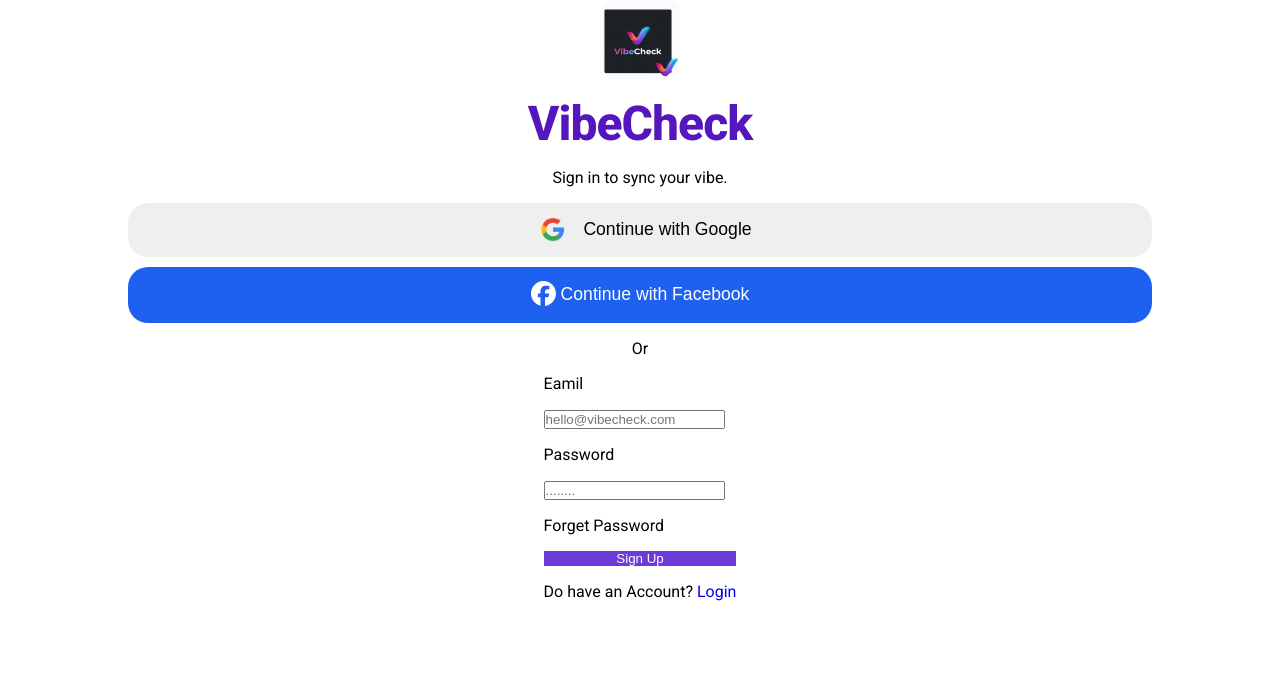
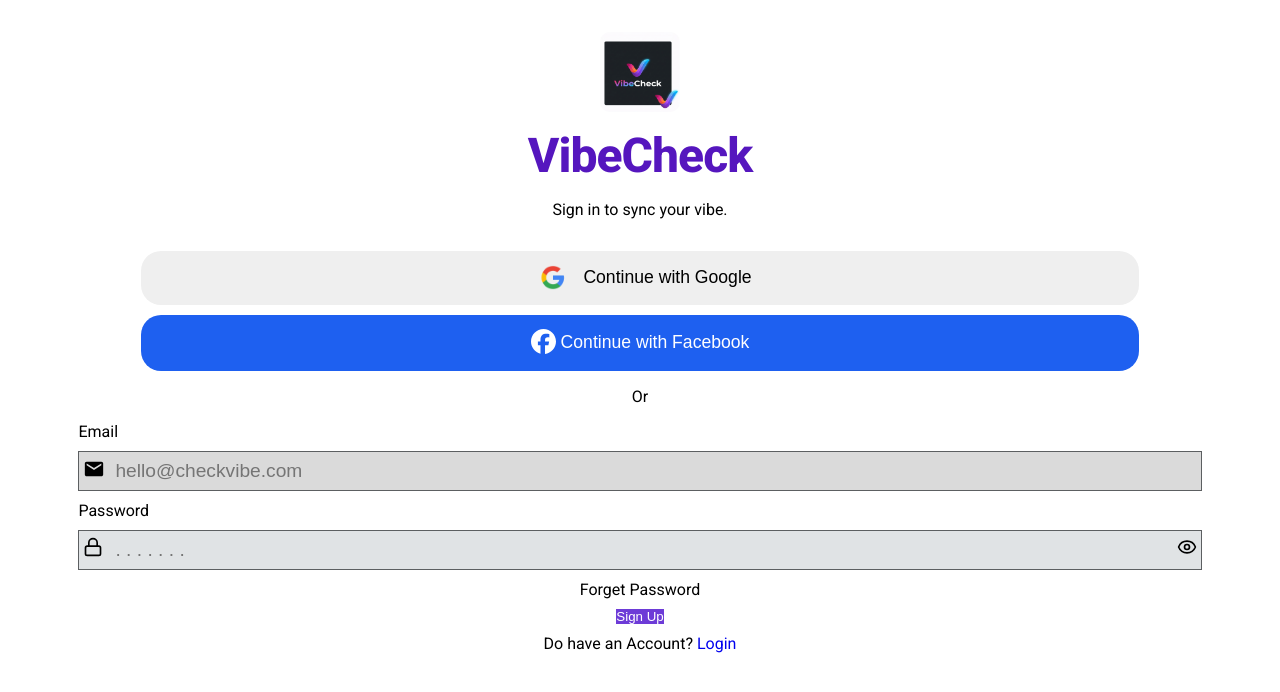
Before and after one commit to Wiz3Boudi/check_vibe, a React (Vite) app: page /sign-up in a window 1280 px wide. Shown: the top 692 px of the page. Built offline with nearby package versions, Linux system fonts and the light colour scheme.

Commit message:
login page

```diff
--- a/src/componants/Input.jsx
+++ /dev/null
@@ -1,23 +0,0 @@
-import { MdEmail, MdLock } from "react-icons/md";
-import styled from "styled-components";
-
-export default function Input(props){
-    return(
-        <>
-           <Label htmlFor={props.htmlFor}>{props.labelTitle} </Label>
-           <InputContainer>
-              <StyledInput
-                id={props?.htmlFor}
-                type={props?.inputType}
-                placeholder={props?.placeholder}
-                name={props?.name}
-                value={props?.value}
-                onChange={props.onClick}
-            />
-           </InputContainer>
-        </>
-    )
-}
-const Label = styled.label``;
-const InputContainer = styled.div``;
-const StyledInput = styled.input``;
--- a/src/pages/CreateAccount.jsx
+++ b/src/pages/CreateAccount.jsx
@@ -1,11 +1,12 @@
 import { useState } from "react";
 import styled from "styled-components"
 import Logo from '../componants/Logo';
-import Input from "../componants/Input";
 import Button from "../componants/Button";
 import { Link } from "react-router";
 import google from '/images/google.png';
 import { FaFacebook } from "react-icons/fa6";
+import { LockIcon, EyeClosed, Eye } from "lucide-react";
+import { MdEmail } from "react-icons/md";
 
 export default function CreateAccount(){
 
@@ -13,6 +14,9 @@
         email:'',
         password:''
     })
+
+    const [showPassword, setShowPassword] = useState(false);
+
 
     function formHandelChange(e){
         const id = e.target.id;
@@ -50,24 +54,43 @@
                 Or
             </Pragraph>
             <Form onSubmit={formSubmitHandeler}>
-                <Input
-                    inputType='text'
-                    htmlFor='email'
-                    labelTitle='Eamil'
-                    placeholder="hello@vibecheck.com"
-                    name='email'
-                    onClick={formHandelChange}
-                    value={formValues.email}
+                <label htmlFor="email">Email</label>
+                <EmailInputContainer>
+                    <input
+                        type="text"
+                        placeholder="hello@checkvibe.com"
+                        id="email"
+                        value={formValues.email}
+                        onChange={formHandelChange}
                 />
-                  <Input
-                    inputType='password'
-                    htmlFor='password'
-                    labelTitle='Password'
-                    placeholder="........"
-                    name='password'
-                    onClick={formHandelChange}
-                    value={formValues.password}
+                    <EamilIconContainer>
+                        <MdEmail size={22}/>
+                    </EamilIconContainer>
+                </EmailInputContainer>
+
+                <label htmlFor="password">Password</label>
+                 <PasswordInputContainer>
+                    <input
+                        type={showPassword? 'text' :'password'}
+                        placeholder=". . . . . . ."
+                        id="password"
+                        value={formValues.password}
+                        onChange={formHandelChange}
                 />
+                <LockIconContainer>
+                    <LockIcon size={20}/>
+                </LockIconContainer>
+                {showPassword? (
+                    <EyeCloseIconContainer onClick={()=> setShowPassword(prev => !prev)}>
+                        <EyeClosed size={20}/>
+                    </EyeCloseIconContainer>
+                ):(
+                    <EyeIconContainer onClick={()=> setShowPassword(prev => !prev)}>
+                        <Eye size={20}/>
+                    </EyeIconContainer>
+                )}
+                </PasswordInputContainer>
+
                 <p>Forget Password</p>
                 <Button
                 text='Sign Up'
@@ -85,6 +108,7 @@
     flex-direction:column;
     align-items:center;
     gap:1rem;
+    padding:1rem;
 `;
 const Header = styled(Container)`
         h1{
@@ -119,11 +143,100 @@
     }
     button:last-child svg{
         margin-bottom:2px;
-    }
+    }v--secondary
 `;
 const Form = styled.form`
     display:flex;
     flex-direction:column;
-    gap:1rem;
+    justify-content:center;
+    align-items:center;
+    gap:10px;
+    width:90%;
+    label{
+        align-self:start;
+    }
 `;
 const Pragraph = styled.p``;
+
+const EmailInputContainer = styled.div`
+    width:100%;
+    position:relative;
+    input{
+        width:100%;
+        height: 40px;
+        font-size:1.2rem;
+        border:1px solid var(--secondary);
+        background-color: var(--surface-dim);
+        padding-left: 36px;
+        padding-right:20px;
+        box-sizing: border-box;
+        &:focus{
+            outline-color: var(--on-primary-fixed-variant);
+        }
+    }
+`;
+const PasswordInputContainer = styled.div`
+    width:100%;
+    position:relative;
+    input{
+        width:100%;
+        height: 40px;
+        font-size:1.2rem;
+        border:1px solid var(--secondary);
+        background-color: var(--secondary-fixed);
+        padding-left: 36px;
+        padding-right:36px;
+        box-sizing: border-box;
+        &:focus{
+            outline-color: var(--on-primary-fixed-variant);
+        }
+    }
+`;
+
+const EyeIconContainer = styled.button`
+    position: absolute;
+    right:5px;
+    top:7px;
+    background:none;
+    border:none;
+    display:flex;
+    align-items:center;
+    justify-content:center;
+    width:fit-content;
+
+`;
+const EyeCloseIconContainer = styled.button`
+    position: absolute;
+    right:5px;
+    top:7px;
+    background:none;
+    border:none;
+    display:flex;
+    align-items:center;
+    justify-content:center;
+    width:fit-content;
+
+`;
+const EamilIconContainer = styled.button`
+    position: absolute;
+    left:5px;
+    top:7px;
+    background:none;
+    border:none;
+    display:flex;
+    align-items:center;
+    justify-content:center;
+    width:fit-content;
+`
+const LockIconContainer = styled.button`
+    position: absolute;
+    left:5px;
+    top:7px;
+    background:none;
+    border:none;
+    display:flex;
+    align-items:center;
+    justify-content:center;
+    width:fit-content;
+`
+;
```
